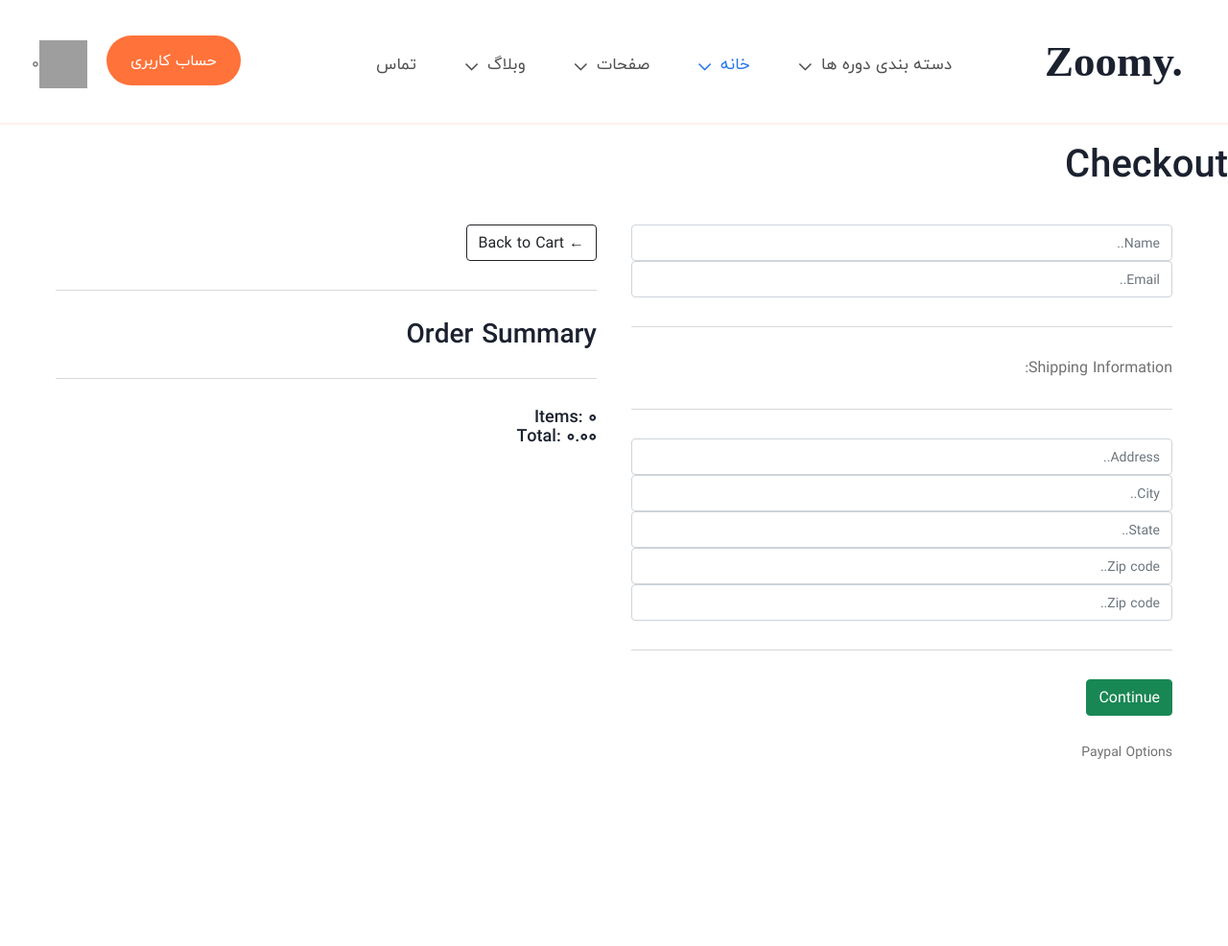
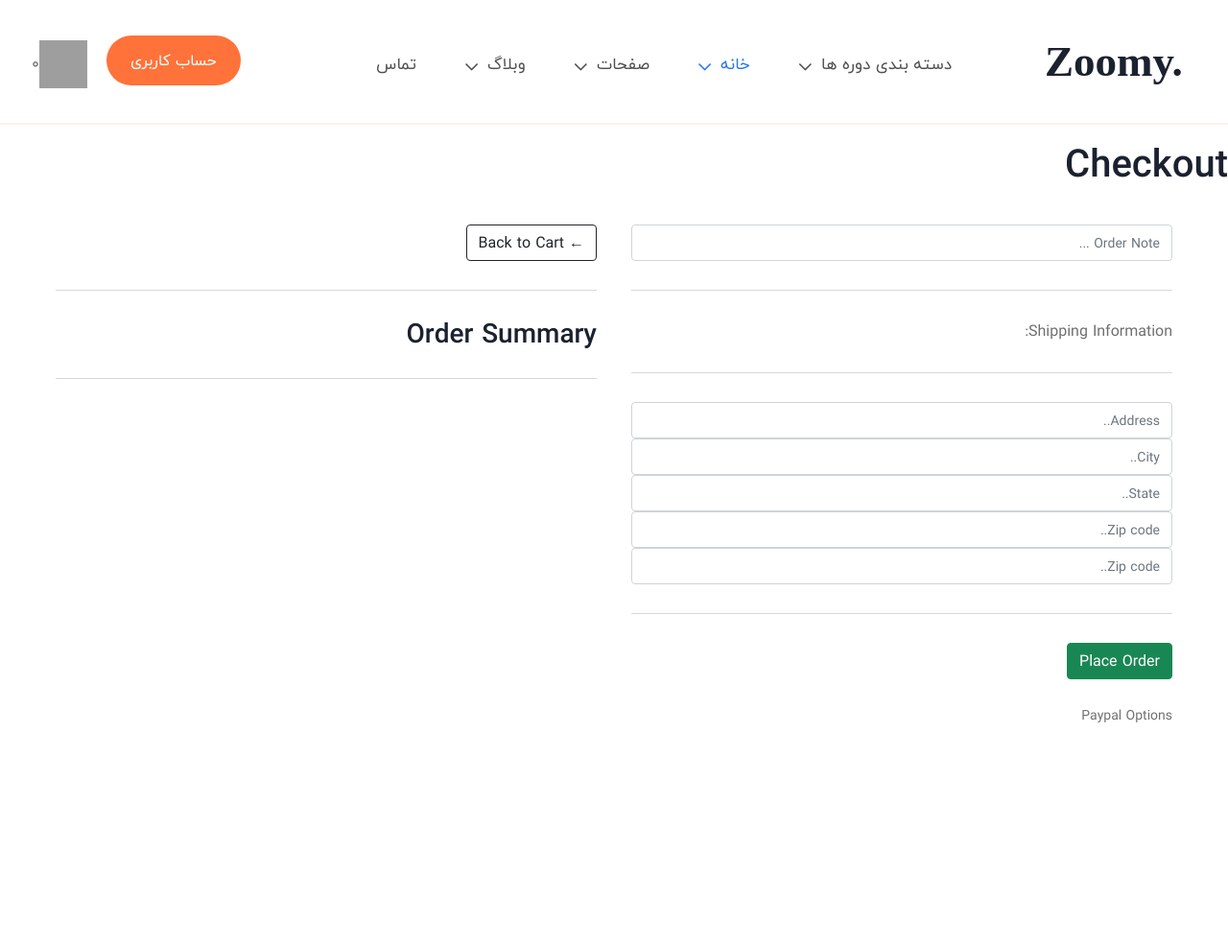
Before and after one commit to mbinfodevelopers/video-membership, a Django app: page /order/checkout/ in a window 1280 px wide. Shown: the top 986 px of the page at 96% size. Run offline with Django 4.2, Linux system fonts and the light colour scheme; the visitor is signed in with stand-in values (Sample User, id 1); data comes from the database, SQL or seed files in the repository; data that the repository does not hold is empty; some libraries are stand-ins or nearby versions; grey boxes are pictures that could not be loaded.

Commit message:
order part 8 (create and test)

```diff
--- a/src/order/urls.py
+++ b/src/order/urls.py
@@ -10,5 +10,6 @@ urlpatterns = [
     path('checkout/', views.checkout, name='checkout'),
     # path('update_item/', views.update_item, name='update_item'),
     path('add-to-cart/', views.addtocart, name='add-to-card'),
-    path('delete-cart-item', views.delete_cart_item, name='delete-cart-item')
+    path('delete-cart-item', views.delete_cart_item, name='delete-cart-item'),
+    path('place-order', views.placeorder, name="placeorder")
 ]
--- a/src/order/views.py
+++ b/src/order/views.py
@@ -68,19 +68,26 @@ def delete_cart_item(request):
 
 def checkout(request):
     context = {}
-    if request.user.is_authenticated:
-        current_user = request.user
-        order, created = Order.objects.get_or_create(user=current_user, is_paid=False)
-        items = order.orderitem_set.all()
-    else:
-        items = []
+    cartitem = Cart.objects.filter(user=request.user)
+    context['cartitem'] = cartitem
 
-        # if user is not authenticated (fix later)
-        order = {'get_cart_total': 0, 'get_cart_items': 0}
+    return render(request, 'store/checkout.html', context)
 
-    context['items'] = items
-    context['order'] = order
-    return render(request, 'store/checkout.html', context)
+# def checkout(request):
+#     context = {}
+#     if request.user.is_authenticated:
+#         current_user = request.user
+#         order, created = Order.objects.get_or_create(user=current_user, is_paid=False)
+#         items = order.orderitem_set.all()
+#     else:
+#         items = []
+#
+#         # if user is not authenticated (fix later)
+#         order = {'get_cart_total': 0, 'get_cart_items': 0}
+#
+#     context['items'] = items
+#     context['order'] = order
+#     return render(request, 'store/checkout.html', context)
 
 
 # def update_item(request):
@@ -126,3 +133,25 @@ def addtocart(request):
         else:
             return JsonResponse({'status': "Login to continue"})
     return redirect('/')
+
+
+def placeorder(request):
+    current_user = request.user
+
+    if request.method == 'POST':
+        neworder, created = Order.objects.get_or_create(user=current_user, is_paid=False)
+
+        neworderitem = Cart.objects.filter(user=current_user)
+        for item in neworderitem:
+            OrderItem.objects.create(
+                order=neworder,
+                course=item.course,
+                quantity=1
+            )
+
+        # To clear user's Cart
+        Cart.objects.filter(user=current_user).delete()
+
+        messages.success(request, "Your order has benn places successfully")
+
+    return redirect('/')
--- a/src/templates/store/checkout.html
+++ b/src/templates/store/checkout.html
@@ -7,13 +7,11 @@
 <div class="row" style="margin: 40px">
 		<div class="col-lg-6">
 			<div class="box-element" id="form-wrapper">
-				<form id="form">
+				<form action="{% url 'order:placeorder' %}" method="POST">
+                    {% csrf_token %}
 					<div id="user-info">
 						<div class="form-field">
-							<input required class="form-control" type="text" name="name" placeholder="Name..">
-						</div>
-						<div class="form-field">
-							<input required class="form-control" type="email" name="email" placeholder="Email..">
+							<input class="form-control" type="text" name="order_note" placeholder="Order Note ...">
 						</div>
 					</div>
 
@@ -39,7 +37,8 @@
 					</div>
 
 					<hr>
-					<input id="form-button" class="btn btn-success btn-block" type="submit" value="Continue">
+
+                    <button type="submit" class="btn btn-success btn-block"> Place Order</button>
 				</form>
 			</div>
 
@@ -52,13 +51,16 @@
 
 		</div>
 
-		<div class="col-lg-6">
+
+
+
+            <div class="col-lg-6">
 			<div class="box-element">
 				<a class="btn btn-outline-dark" href="{% url 'order:cart' %}">&#x2190; Back to Cart</a>
 				<hr>
 				<h3>Order Summary</h3>
 				<hr>
-				{% for item in items %}
+				{% for item in cartitem %}
 				<div class="cart-row">
 					<div style="flex:2"><img width="100px" height="100px" class="row-image" src="{{item.course.image.url}}"></div>
 					<div style="flex:2"><p>{{item.course.title}}</p></div>
@@ -66,10 +68,11 @@
 					<div style="flex:1"><p>{{item.quantity}}</p></div>
 				</div>
 				{% endfor %}
-				<h5>Items:   {{order.get_cart_items}}</h5>
-				<h5>Total:   {{order.get_cart_total|floatformat:2}}</h5>
+{#				<h5>Items:   {{order.get_cart_items}}</h5>#}
+{#				<h5>Total:   {{order.get_cart_total|floatformat:2}}</h5>#}
 			</div>
 		</div>
+
 	</div>
 </section>
 
```
